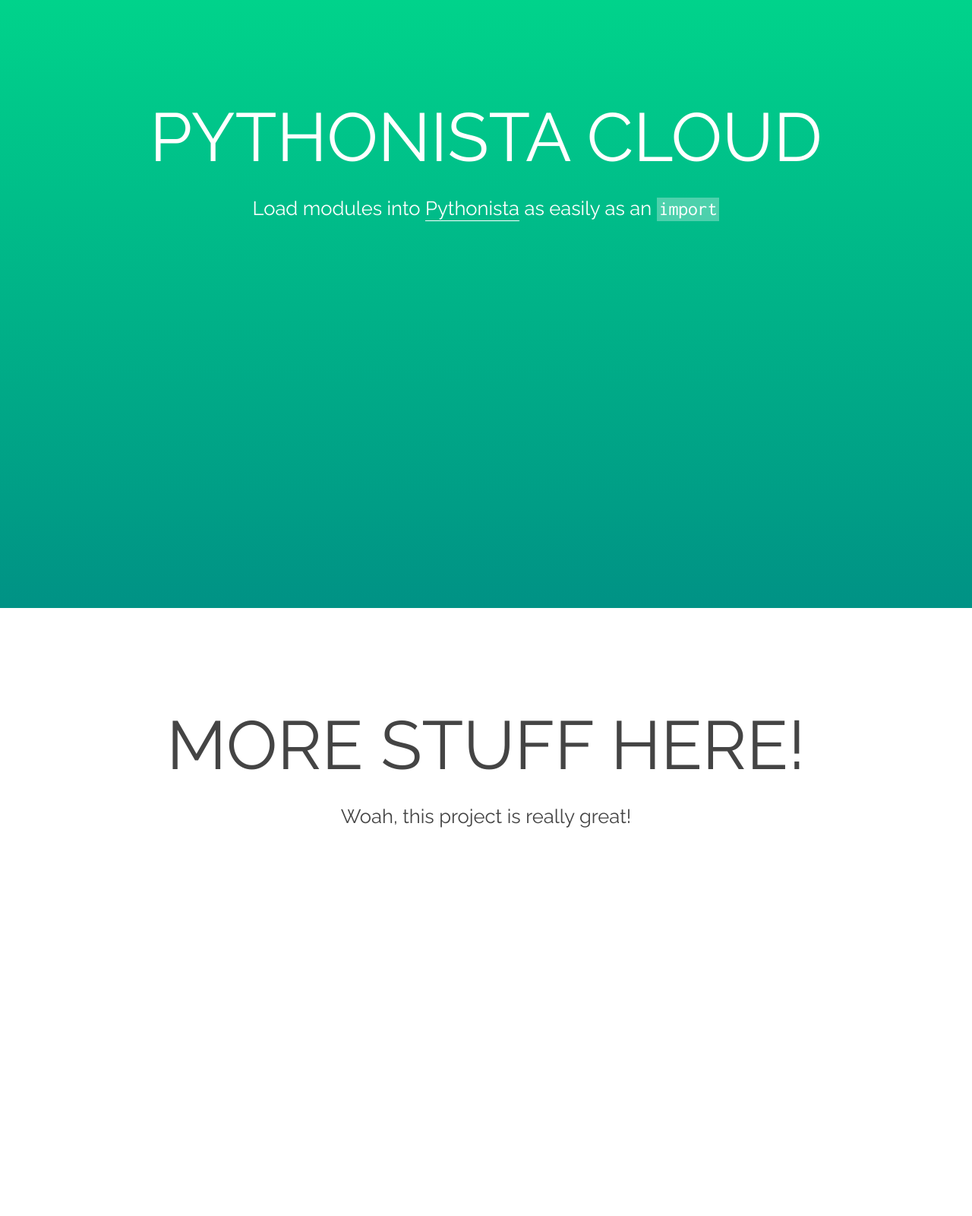
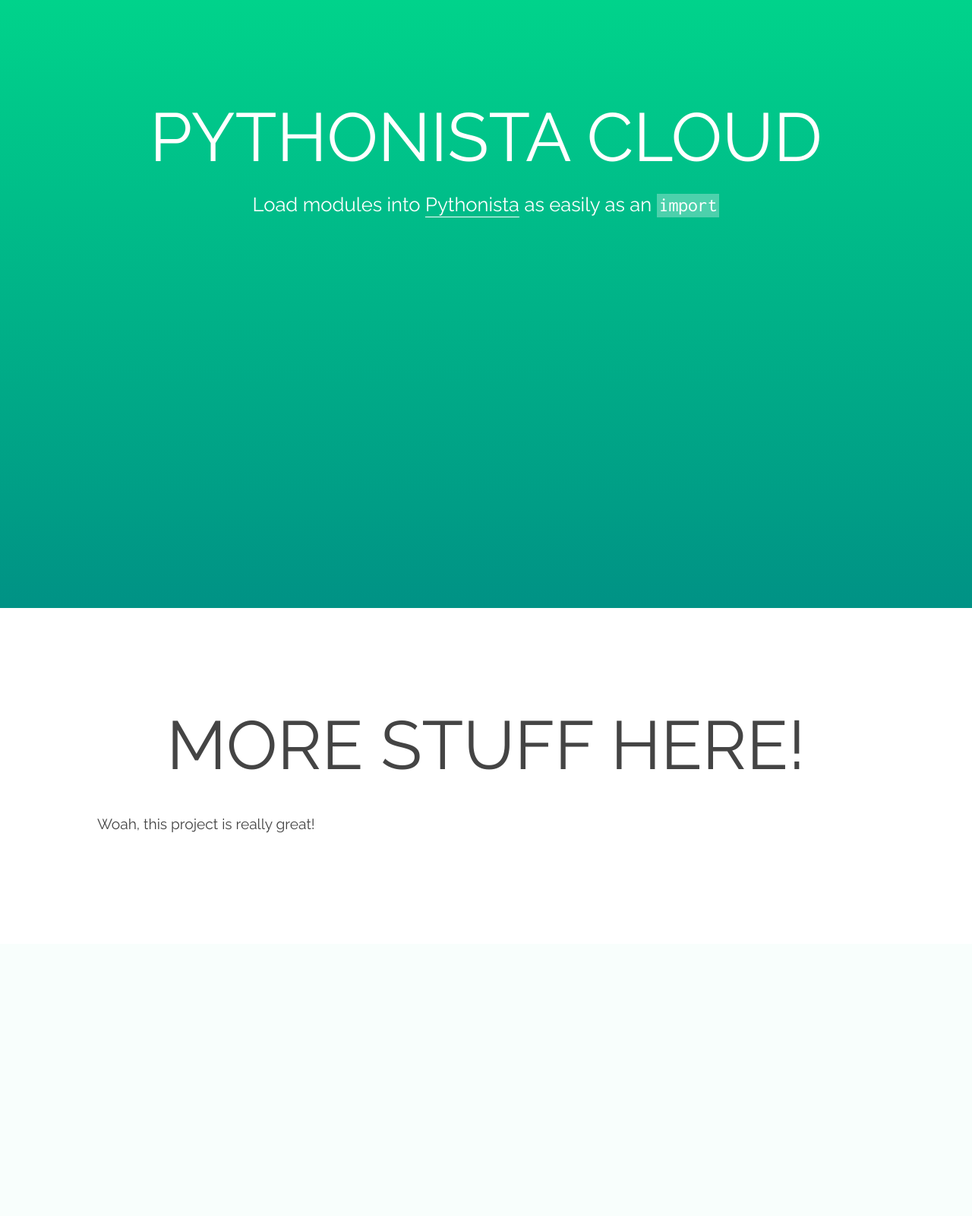
Before and after one commit to pythonista-cloud/pythonista-cloud, a PHP site: page / in a window 1280 px wide. Shown: the whole page at 76% size. After the commit the page ends 1096 px from the top, so only its background shows below. Run offline with PHP 8.4, Linux system fonts and the light colour scheme; some libraries are stand-ins or nearby versions.

Commit message:
Shrink the bottom pane to fit content.
Also, switch around use of HTML tags

```diff
--- a/server/main.css
+++ b/server/main.css
@@ -23,10 +23,16 @@ h1 {
   text-align: center;
 }
 
-p {
+h2 {
   font-size: 2vw;
   font-weight: 400;
   text-align: center;
+}
+
+p {
+  margin-top: 40px;
+  font-size: 1.5vw;
+  font-weight: 400;
 }
 
 a {
@@ -46,14 +52,17 @@ code {
   h1 {
     font-size: 12.5vw;
   }
+  h2 {
+    font-size: 7vw;
+  }
   p {
-    font-size: 7vw;
+    font-size: 5vw;
   }
 }
 
-/* Page "sections" that are the full viewport size */
+/* First section should be full width and height */
 
-div.section {
+#one {
   width: 100vw;
   height: 100vh;
   padding: 10% 10% 0;
@@ -63,6 +72,10 @@ div.section {
 #two {
   background: #fff;
   color: #444;
+  width: 100vw;
+  overflow: hidden;
+  padding: 10%;
+  position: relative;
 }
 
 #particles {
--- a/server/main.html
+++ b/server/main.html
@@ -14,15 +14,15 @@
 
 <body>
   <div id="particles"></div>
-  <div id="one" class="section">
+  <div id="one">
     <h1>Pythonista Cloud</h1>
-    <p>
+    <h2>
       Load modules into <a href="http://omz-software.com/pythonista">Pythonista</a>
       as easily as an <code>import</code>
-    </p>
+    </h2>
   </div>
 
-  <div id="two"  class="section">
+  <div id="two">
     <h1> More stuff here! </h1>
     <p>
       Woah, this project is really great!
```
